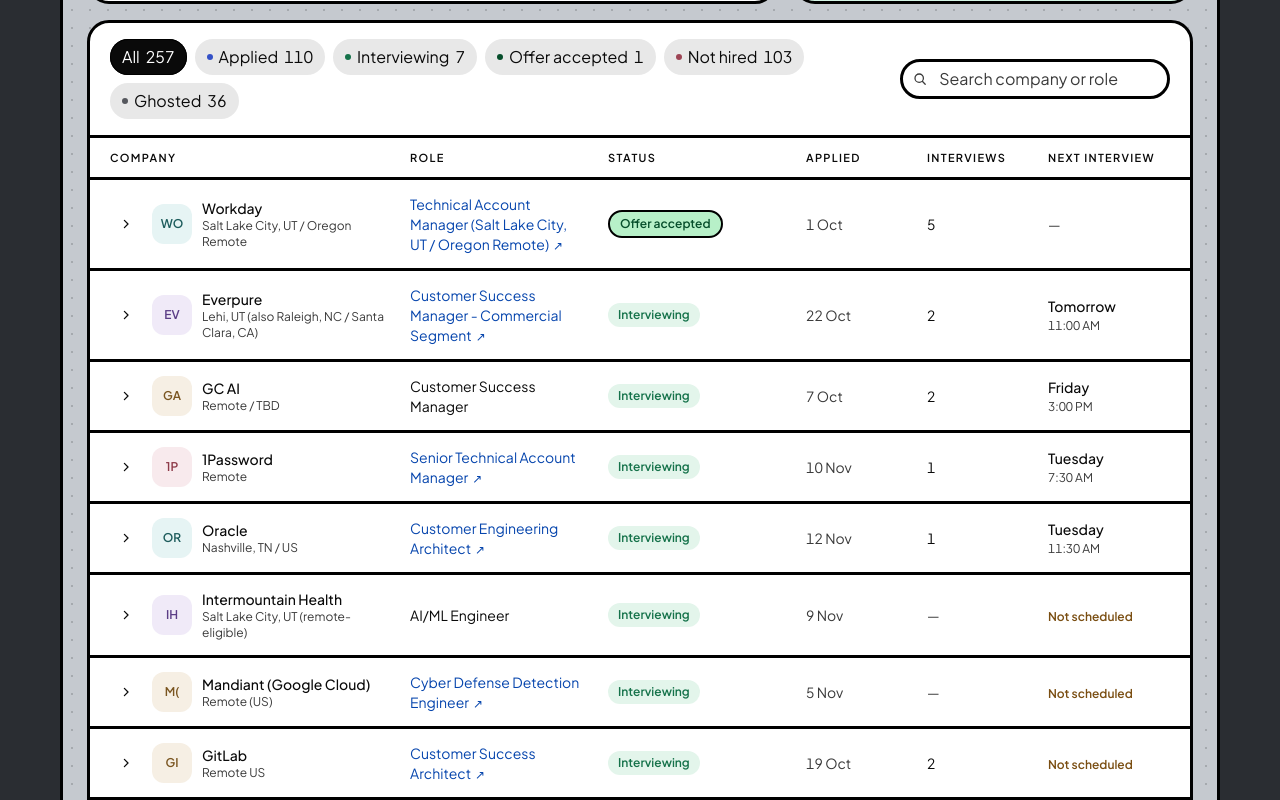
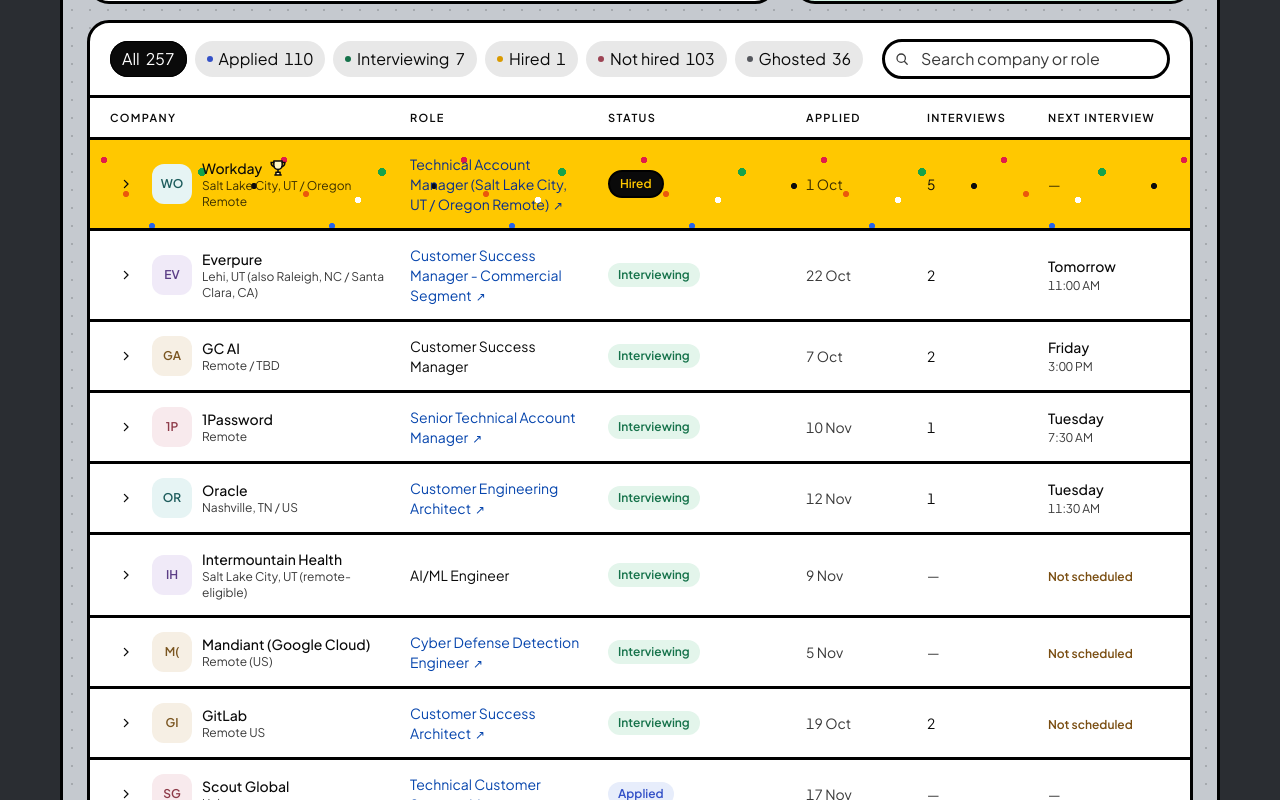
Before and after one commit to LEED337/job-status-board, a React (Vite) app: page / in a window 1280 px wide. Shown: the part 1080-1880 px from the top of the page. Built offline with nearby package versions, Linux system fonts and the light colour scheme.

Commit message:
Rename Offer accepted to Hired; gold row with trophy and CSS confetti (#172)
Co-authored-by: Grok Bot <bot@users.noreply.github.com>

```diff
--- a/api/_lib/boardFile.ts
+++ b/api/_lib/boardFile.ts
@@ -1,4 +1,4 @@
-export const STATUSES = ["Applied", "Interviewing", "Offer accepted", "Not hired", "Ghosted"] as const;
+export const STATUSES = ["Applied", "Interviewing", "Hired", "Not hired", "Ghosted"] as const;
 
 // Older boards used this for applications that were neither interviewing nor closed.
 const LEGACY_APPLIED_STATUS = "Haven't heard back";
@@ -209,7 +209,7 @@ function parseApplication(input: unknown, index: number): Application {
   if (!role) throw new Error(`${where}: role is required.`);
   const status = canonicalStatus(input.status);
   if (!status) {
-    throw new Error(`${where}: status must be Applied, Interviewing, Offer accepted, Not hired, or Ghosted.`);
+    throw new Error(`${where}: status must be Applied, Interviewing, Hired, Not hired, or Ghosted.`);
   }
   const appliedOn = typeof input.appliedOn === "string" ? input.appliedOn.trim() : "";
   if (!DATE_ONLY.test(appliedOn)) {
--- a/src/components/BoardList.tsx
+++ b/src/components/BoardList.tsx
@@ -17,6 +17,7 @@ import {
   type SortKey,
   type SortState,
 } from "../lib/board.ts";
+import { TrophyIcon } from "./Icons.tsx";
 import { STATUS_META } from "../lib/status.ts";
 import { cx } from "../lib/styles.ts";
 import { STATUSES, type Application, type ApplicationStatus } from "../types.ts";
@@ -413,9 +414,15 @@ function ApplicationRow({
 }) {
   const panelId = `interviews-${application.id}`;
   const colSpan = onEdit || onDelete ? 7 : 6;
+  const hired = effectiveStatus(application, now) === "Hired";
   return (
     <>
-      <tr className={cx("border-t-[3px] border-black", open ? "bg-row" : "hover:bg-row")}>
+      <tr
+        className={cx(
+          "border-t-[3px] border-black",
+          hired ? "hired-surface border-b-[3px]" : open ? "bg-row" : "hover:bg-row",
+        )}
+      >
         <td className="overflow-hidden py-3.5 pr-3 pl-5">
           <div className="flex items-center gap-2.5">
             <button
@@ -430,8 +437,9 @@ function ApplicationRow({
             </button>
             <Avatar name={application.company} />
             <div className="min-w-0">
-              <p className="font-medium leading-5 text-ink" title={application.company}>
+              <p className="flex items-center gap-1.5 font-medium leading-5 text-ink" title={application.company}>
                 {application.company}
+                {hired ? <TrophyIcon className="h-5 w-5 shrink-0" /> : null}
               </p>
               <p className="text-xs leading-4 text-muted" title={application.location}>
                 {application.location || "Location not set"}
@@ -494,12 +502,16 @@ function ApplicationCard({
 }) {
   const panelId = `interviews-card-${application.id}`;
   const next = nextInterview(application, now);
+  const hired = effectiveStatus(application, now) === "Hired";
   return (
-    <li className="px-4 py-4">
+    <li className={cx("px-4 py-4", hired && "hired-surface border-y-[3px] border-black")}>
       <div className="flex items-start gap-3">
         <Avatar name={application.company} />
         <div className="min-w-0 flex-1">
-          <p className="font-semibold leading-5 text-ink">{application.company}</p>
+          <p className="flex items-center gap-1.5 font-semibold leading-5 text-ink">
+            {application.company}
+            {hired ? <TrophyIcon className="h-5 w-5 shrink-0" /> : null}
+          </p>
           <p className="mt-0.5 text-sm leading-5 text-muted">
             <RoleTitle role={application.role} jobUrl={application.jobUrl} />
           </p>
--- a/src/components/Icons.tsx
+++ b/src/components/Icons.tsx
@@ -65,3 +65,13 @@ export function MoonIcon({ className = "h-4 w-4" }: IconProps) {
     </svg>
   );
 }
+
+export function TrophyIcon({ className = "h-5 w-5" }: IconProps) {
+  return (
+    <svg className={className} viewBox="0 0 24 24" fill="none" aria-hidden="true">
+      <path d="M7 3.5h10v5.2a5 5 0 0 1-10 0V3.5Z" fill="#fff6c2" stroke="#0a0a0a" strokeWidth="1.8" strokeLinejoin="round" />
+      <path d="M7 5.5H3.8c0 3 1.3 4.6 3.6 5M17 5.5h3.2c0 3-1.3 4.6-3.6 5" stroke="#0a0a0a" strokeWidth="1.8" strokeLinecap="round" />
+      <path d="M12 13.7v3.3M8.2 20.5h7.6M9.5 17h5v3.5h-5z" stroke="#0a0a0a" strokeWidth="1.8" strokeLinecap="round" strokeLinejoin="round" fill="#fff6c2" />
+    </svg>
+  );
+}
--- a/src/components/StatusPill.tsx
+++ b/src/components/StatusPill.tsx
@@ -6,9 +6,9 @@ export function StatusPill({ status }: { status: ApplicationStatus }) {
   return (
     <span
       className={`inline-flex items-center whitespace-nowrap rounded-full px-2.5 py-1 text-xs font-semibold${
-        status === "Offer accepted" ? " border-2 border-[var(--chip-offer-border)] font-bold" : ""
+        status === "Hired" ? " border-2 border-black font-bold" : ""
       }`}
-      style={{ background: meta.chip, color: meta.text }}
+      style={{ background: meta.chip, color: status === "Hired" ? "var(--chip-hired-fg)" : meta.text }}
     >
       {status}
     </span>
--- a/src/index.css
+++ b/src/index.css
@@ -39,9 +39,9 @@
   --chip-applied-fg: #3451c7;
   --chip-interview-bg: #e3f5eb;
   --chip-interview-fg: #15724a;
-  --chip-offer-bg: #b7f0c8;
-  --chip-offer-fg: #064e2b;
-  --chip-offer-border: #000000;
+  --chip-hired-bg: #0a0a0a;
+  --chip-hired-fg: #ffc800;
+  --chip-hired-dot: #d99a00;
   --chip-closed-bg: #f8e9ec;
   --chip-closed-fg: #9d4454;
   --chip-ghost-bg: #eeeef0;
@@ -95,9 +95,6 @@ html[data-theme="dark"] {
   --chip-applied-fg: #c9d6ff;
   --chip-interview-bg: #16382b;
   --chip-interview-fg: #b7ebcf;
-  --chip-offer-bg: #14532d;
-  --chip-offer-fg: #dcfce7;
-  --chip-offer-border: #dcfce7;
   --chip-closed-bg: #3f242c;
   --chip-closed-fg: #f6c9d2;
   --chip-ghost-bg: #2e3036;
@@ -235,6 +232,39 @@ select:focus-visible {
   color: var(--ink) !important;
 }
 
+/* Hired: gold surface with a drifting CSS confetti layer. Locally pins the
+   ink and link colors so text stays near-black on gold in dark mode too. */
+.hired-surface {
+  --ink: #0a0a0a;
+  --muted: #3b2f00;
+  --link: #0a2f8a;
+  --link-hover: #061c57;
+  --tint: rgba(0, 0, 0, 0.12);
+  color: #0a0a0a;
+  background-color: #ffc800 !important;
+  background-repeat: repeat;
+  background-size: 180px 120px;
+  background-image:
+    radial-gradient(circle 3.5px at 14px 18px, #e11d48 96%, transparent),
+    radial-gradient(circle 3px at 62px 84px, #2563eb 96%, transparent),
+    radial-gradient(circle 4px at 112px 30px, #16a34a 96%, transparent),
+    radial-gradient(circle 3px at 150px 96px, #7c3aed 96%, transparent),
+    radial-gradient(circle 3.5px at 88px 58px, #ffffff 96%, transparent),
+    radial-gradient(circle 3px at 36px 52px, #ea580c 96%, transparent),
+    radial-gradient(circle 3px at 164px 44px, #0a0a0a 96%, transparent),
+    radial-gradient(circle 4px at 128px 108px, #db2777 96%, transparent);
+  animation: hired-confetti 9s linear infinite;
+}
+
+@keyframes hired-confetti {
+  from {
+    background-position-y: 0;
+  }
+  to {
+    background-position-y: 120px;
+  }
+}
+
 @media (prefers-reduced-motion: reduce) {
   *,
   *::before,
@@ -267,9 +297,6 @@ select:focus-visible {
     --chip-applied-fg: #3451c7;
     --chip-interview-bg: #e3f5eb;
     --chip-interview-fg: #15724a;
-    --chip-offer-bg: #b7f0c8;
-    --chip-offer-fg: #064e2b;
-    --chip-offer-border: #000000;
     --chip-closed-bg: #f8e9ec;
     --chip-closed-fg: #9d4454;
     --chip-ghost-bg: #eeeef0;
--- a/src/lib/board.ts
+++ b/src/lib/board.ts
@@ -77,7 +77,7 @@ export type Scheduled = {
 };
 
 const STATUS_RANK: Record<ApplicationStatus, number> = {
-  "Offer accepted": 0,
+  Hired: 0,
   Interviewing: 1,
   Applied: 2,
   Ghosted: 3,
--- a/src/lib/status.ts
+++ b/src/lib/status.ts
@@ -23,12 +23,12 @@ export const STATUS_META: Record<
     onDark: "#448e6e",
     caption: "Active conversations",
   },
-  "Offer accepted": {
-    soft: "#b7f0c8",
-    chip: "var(--chip-offer-bg)",
-    text: "var(--chip-offer-fg)",
-    onDark: "#5fd68a",
-    caption: "Job offer accepted",
+  Hired: {
+    soft: "#ffc800",
+    chip: "var(--chip-hired-bg)",
+    text: "var(--chip-hired-dot)",
+    onDark: "#ffc800",
+    caption: "Got the job!",
   },
   "Not hired": {
     soft: "#f8e9ec",
```
Also changed, not shown: public/data/applications.json.
